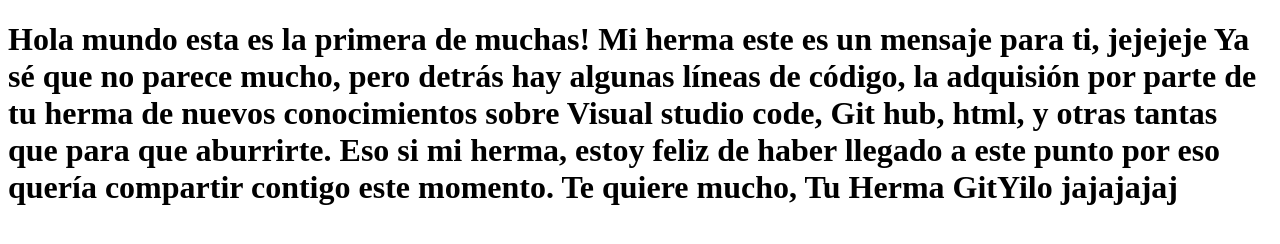
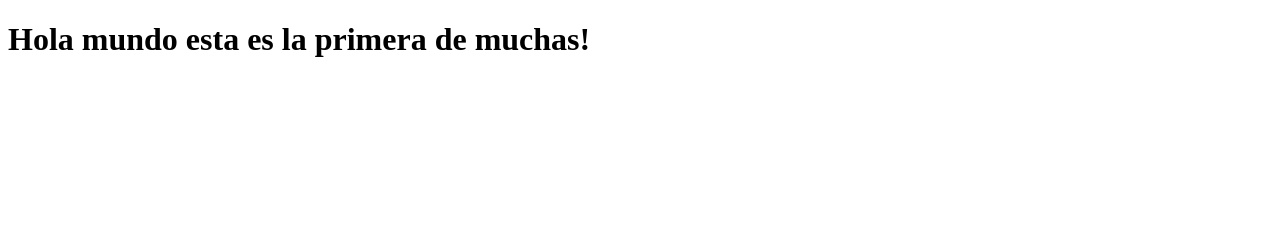
Before and after one commit to GitYilo/Ejemplo-de-VC, a plain HTML site: page index.html in a window 1280 px wide. Drawn offline with Linux system fonts and the light colour scheme.

Commit message:
Depuración de errores

```diff
--- a/index.html
+++ b/index.html
@@ -9,9 +9,6 @@
     <div  >
         <h1 style="text-decoration: blue;">
            Hola mundo esta es la primera de muchas!
-
-           Mi herma este es un mensaje para ti, jejejeje
-           Ya sé que no parece mucho, pero detrás hay algunas líneas de código, la adquisión por parte de tu herma de nuevos conocimientos sobre Visual studio code, Git hub, html, y otras tantas que para que aburrirte. Eso si mi herma, estoy feliz de haber llegado a este punto por eso quería compartir contigo este momento. Te quiere mucho, Tu Herma GitYilo jajajajaj
         </h1>
     </div>
 </body>
```
